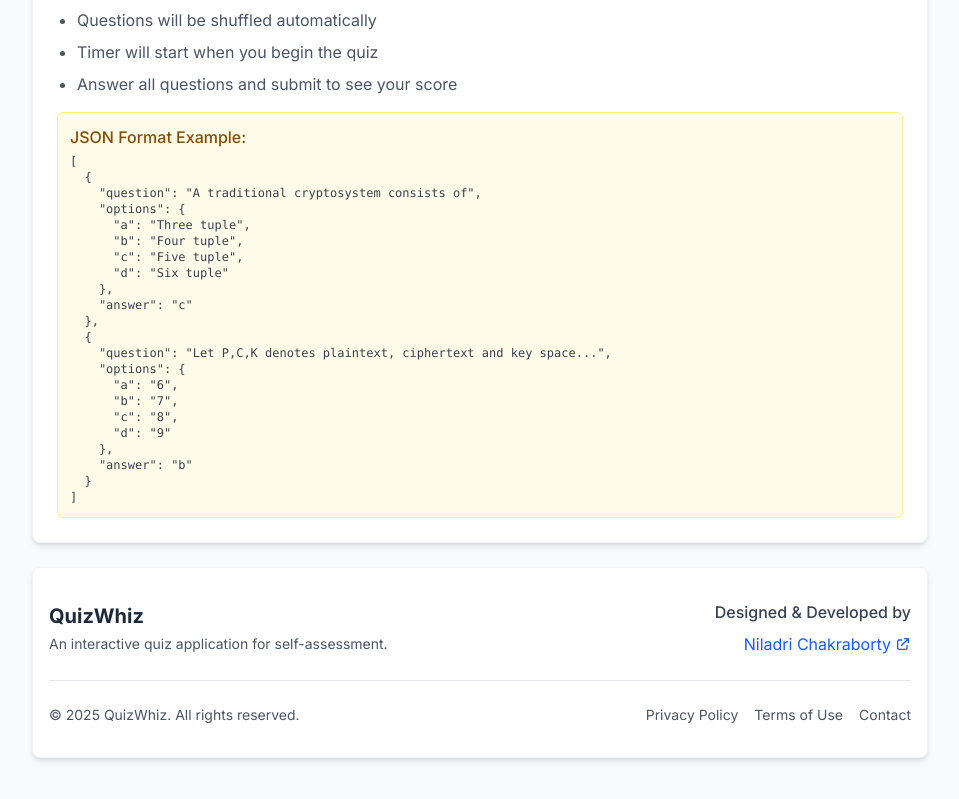
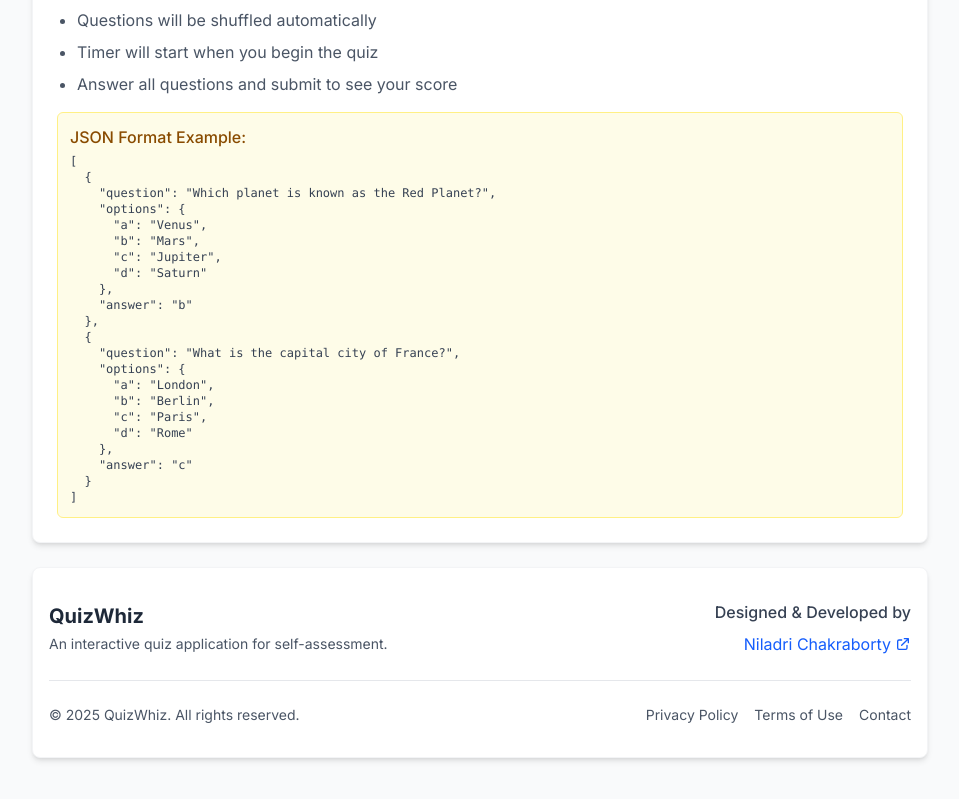
Before and after one commit to nil-official/QuizWhiz, a Next.js app: page / in a window 1280 px wide. Shown: the part 583-1382 px from the top of the page, without its empty margins (160-1119 px from the left). Built offline with nearby package versions, Linux system fonts and the light colour scheme.

Commit message:
JSON format added

```diff
--- /dev/null
+++ b/public/format.json
@@ -0,0 +1,22 @@
+[
+    {
+        "question": "Which planet is known as the Red Planet?",
+        "options": {
+            "a": "Venus",
+            "b": "Mars",
+            "c": "Jupiter",
+            "d": "Saturn"
+        },
+        "answer": "b"
+    },
+    {
+        "question": "What is the capital city of France?",
+        "options": {
+            "a": "London",
+            "b": "Berlin",
+            "c": "Paris",
+            "d": "Rome"
+        },
+        "answer": "c"
+    }
+]
--- a/src/app/page.js
+++ b/src/app/page.js
@@ -5,6 +5,7 @@ import { useSelector, useDispatch } from 'react-redux';
 import { startQuiz } from '../redux/quizSlice';
 import FileUpload from '../components/FileUpload';
 import Link from 'next/link';
+import format from '../../public/format.json';
 
 export default function Home() {
   const router = useRouter();
@@ -66,28 +67,7 @@ export default function Home() {
           <div className="mt-4 p-3 bg-yellow-50 border border-yellow-200 rounded-md">
             <h3 className="font-medium text-yellow-800 mb-1">JSON Format Example:</h3>
             <pre className="text-xs text-gray-700 overflow-x-auto">
-              {`[
-  {
-    "question": "A traditional cryptosystem consists of",
-    "options": {
-      "a": "Three tuple",
-      "b": "Four tuple",
-      "c": "Five tuple",
-      "d": "Six tuple"
-    },
-    "answer": "c"
-  },
-  {
-    "question": "Let P,C,K denotes plaintext, ciphertext and key space...",
-    "options": {
-      "a": "6",
-      "b": "7",
-      "c": "8",
-      "d": "9"
-    },
-    "answer": "b"
-  }
-]`}
+              {JSON.stringify(format, null, 2)}
             </pre>
           </div>
         </div>
@@ -97,7 +77,7 @@ export default function Home() {
             <div className="flex flex-col md:flex-row justify-between items-center">
               <div className="mb-4 md:mb-0 flex flex-col items-center md:items-start">
                 <h2 className="text-xl font-bold text-gray-800">QuizWhiz</h2>
-                <p className="text-gray-600 text-sm mt-1">An interactive quiz application for self-assessment.</p>
+                <p className="text-gray-600 text-sm mt-1 text-center">An interactive quiz application for self-assessment.</p>
               </div>
 
               <div className="text-center md:text-right">
```
